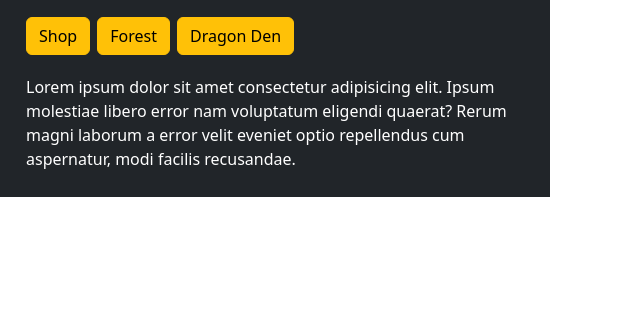
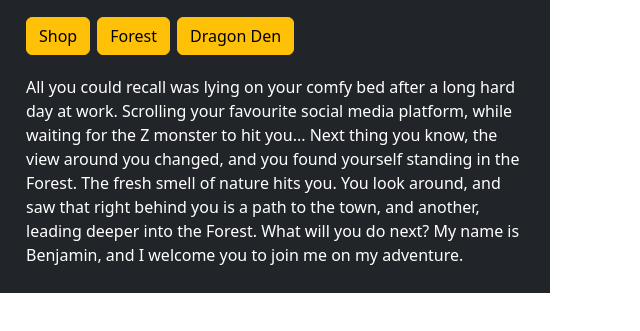
Before and after one commit to BenjaminGohPS/benben-adventure, a plain HTML site: page index.html in a window 1280 px wide. Shown: the part 433-764 px from the top of the page, without its empty margins (0-640 px from the left). Drawn offline with nearby package versions, Linux system fonts and the light colour scheme.

```diff
--- a/css/style.css
+++ b/css/style.css
@@ -1,30 +1,19 @@
 body {
   background-color: #101720;
-  /* border: 1px solid red; */
 }
 
 #game {
-  background-color: bisque;
   max-width: 550px;
 }
 
-/*to check the div*/
-/* .boxes {
-  border: 1px solid red;
-} */
-
 #stats {
-  /* border: 1px solid #101720; */
   padding: 10px;
-  /* display: flex;
-  justify-content: space-around; */
 }
 
 #controls,
 #stats,
 #monsterDetails,
 #text {
-  /* border: 1px solid bisque; */
   padding: 10px;
   display: flex;
   gap: 7px;
--- a/index.html
+++ b/index.html
@@ -131,10 +131,14 @@
         </button>
       </div>
       <div id="text" class="bg-dark text-white">
-        Lorem ipsum dolor sit amet consectetur adipisicing elit. Ipsum molestiae
-        libero error nam voluptatum eligendi quaerat? Rerum magni laborum a
-        error velit eveniet optio repellendus cum aspernatur, modi facilis
-        recusandae.
+        All you could recall was lying on your comfy bed after a long hard day
+        at work. Scrolling your favourite social media platform, while waiting
+        for the Z monster to hit you... Next thing you know, the view around you
+        changed, and you found yourself standing in the Forest. The fresh smell
+        of nature hits you. You look around, and saw that right behind you is a
+        path to the town, and another, leading deeper into the Forest. What will
+        you do next? My name is Benjamin, and I welcome you to join me on my
+        adventure.
       </div>
       <div id="warning" class="container">
         <div class="row">
@@ -147,15 +151,6 @@
           <button class="mx-1 col" id="paper">paper</button>
           <button class="col" id="stone">stone</button>
         </div>
-        <br />
-        <!-- <div class="row">
-          <div class="col-sm-9"></div>
-          <div class="col-sm-3 borders" id="score">score 0</div>
-        </div>
-
-        <div class="row">
-          <div class="my-1 col-sm-12 borders" id="results">&nbsp;</div>
-        </div> -->
       </div>
     </div>
   </body>
```
Also changed, not shown: js/app.js (+1 -51 lines), 1 other file.
